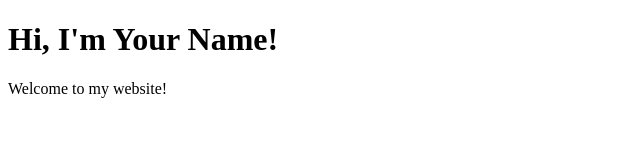
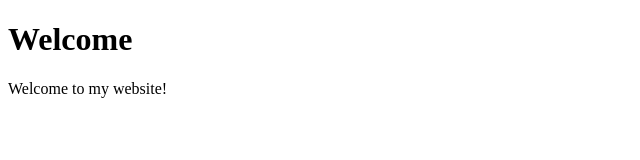
Before and after one commit to furkanmelihgumrah/furkanmelihgumrah, a plain HTML site: page index.html in a window 1280 px wide. Shown: the whole page, without its empty margins (0-640 px from the left). Drawn offline with Linux system fonts and the light colour scheme.

Commit message:
Update index.html

```diff
--- a/index.html
+++ b/index.html
@@ -1,11 +1,11 @@
 <!DOCTYPE html>
 <html>
   <head>
-    <title>Your Name - Homepage</title>
+    <title>-Homepage</title>
   </head>
 
   <body>
-    <h1>Hi, I'm Your Name!</h1>
+    <h1>Welcome</h1>
 
     <p>Welcome to my website!</p>
   </body>
```
